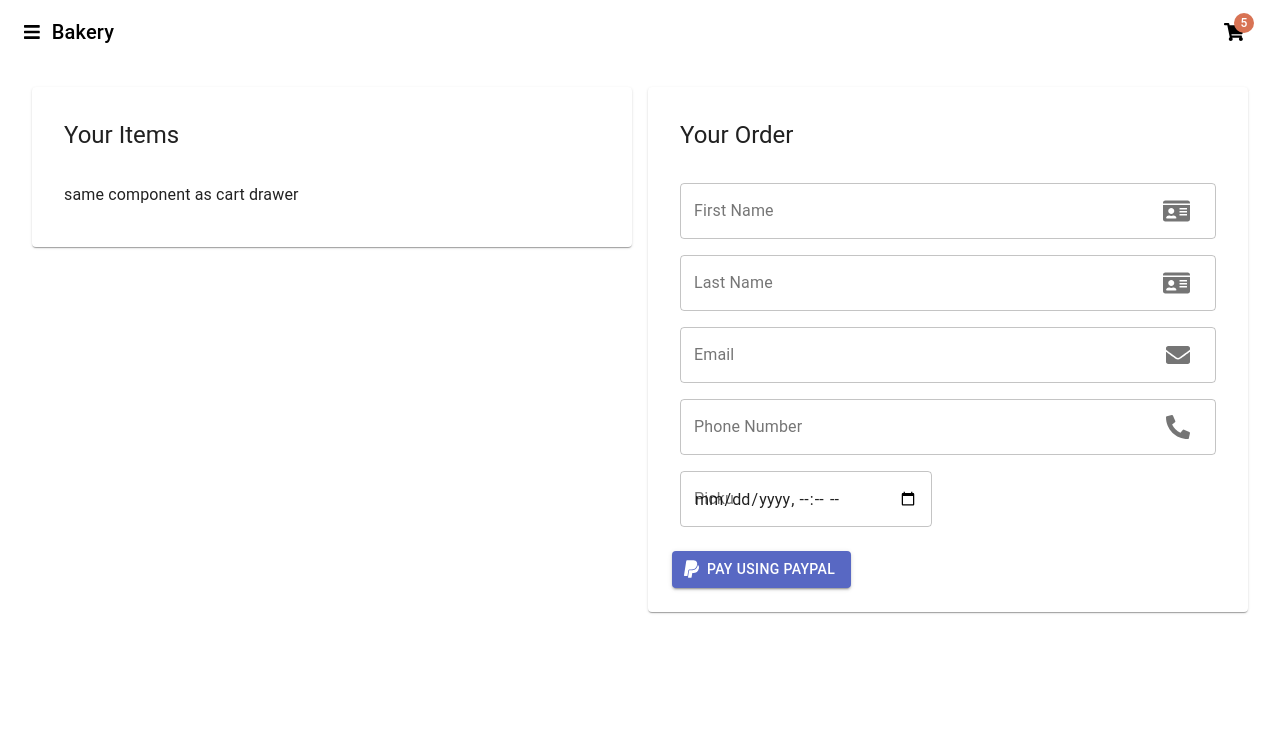
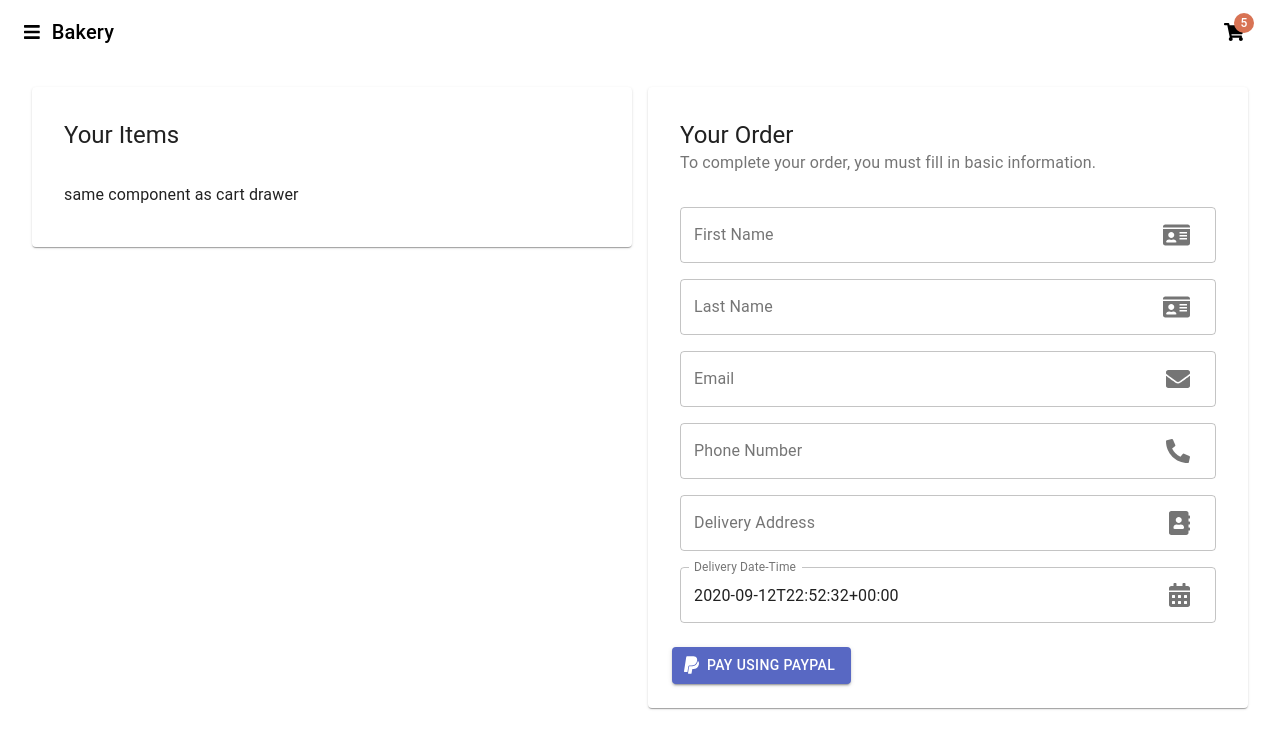
Before and after one commit to ex8/bakery, a React app in the folder packages/flower/: page /checkout in a window 1280 px wide. Shown: the top 748 px of the page. Built offline with nearby package versions, Linux system fonts and the light colour scheme.

Commit message:
date picker

```diff
--- a/packages/flower/package.json
+++ b/packages/flower/package.json
@@ -11,12 +11,15 @@
   "keywords": [],
   "author": "Matt Massoodi",
   "dependencies": {
+    "@date-io/dayjs": "^1.3.13",
     "@fortawesome/fontawesome-svg-core": "^1.2.30",
     "@fortawesome/free-brands-svg-icons": "^5.14.0",
     "@fortawesome/free-solid-svg-icons": "^5.14.0",
     "@fortawesome/react-fontawesome": "^0.1.11",
     "@material-ui/core": "^4.11.0",
     "@material-ui/lab": "^4.0.0-alpha.56",
+    "@material-ui/pickers": "^3.2.10",
+    "dayjs": "^1.8.36",
     "react": "^16.13.1",
     "react-dom": "^16.13.1",
     "react-redux": "^7.2.1",
--- a/packages/flower/src/App.tsx
+++ b/packages/flower/src/App.tsx
@@ -8,10 +8,13 @@ import { Provider } from 'react-redux'
 import store from './state/store'
 import Navigation from './components/Navigation'
 import Cart from './components/Cart'
+import { MuiPickersUtilsProvider } from '@material-ui/pickers'
+import DayjsUtils from '@date-io/dayjs'
 
 const App: React.FC = () => (
   <Provider store={store}>
     <MuiThemeProvider theme={theme}>
+      <MuiPickersUtilsProvider utils={DayjsUtils}>
         <BrowserRouter>
           <TopBar />
           <Navigation />
@@ -20,6 +23,7 @@ const App: React.FC = () => (
             <Router />
           </Container>
         </BrowserRouter>
+      </MuiPickersUtilsProvider>
     </MuiThemeProvider>
   </Provider>
 )
--- a/packages/flower/src/pages/Checkout.tsx
+++ b/packages/flower/src/pages/Checkout.tsx
@@ -3,7 +3,8 @@ import { makeStyles, Theme } from '@material-ui/core/styles'
 import { Button, Card, CardActions, CardContent, CardHeader, Grid, IconButton, TextField, Typography } from '@material-ui/core'
 import { FontAwesomeIcon } from '@fortawesome/react-fontawesome'
 import { faPaypal } from '@fortawesome/free-brands-svg-icons'
-import { faEnvelope, faIdCard, faPhoneAlt } from '@fortawesome/free-solid-svg-icons'
+import { faAddressBook, faCalendarAlt, faEnvelope, faIdCard, faPhoneAlt } from '@fortawesome/free-solid-svg-icons'
+import { DateTimePicker } from '@material-ui/pickers'
 
 const useStyles = makeStyles((theme: Theme) => ({
   container: {
@@ -31,7 +32,10 @@ const Checkout: React.FC = () => {
         </Grid>
         <Grid item xs={12} sm={6}>
           <Card className={card}>
-            <CardHeader title='Your Order' />
+            <CardHeader
+              title='Your Order'
+              subheader='To complete your order, you must fill in basic information.'
+            />
             <CardContent>
               <Grid container spacing={2}>
                 <Grid item xs={12}>
@@ -93,9 +97,32 @@ const Checkout: React.FC = () => {
                 <Grid item xs={12}>
                   <TextField
                     variant='outlined'
-                    label="Picku"
-                    type="datetime-local"
-                    defaultValue={new Date(Date.now()).toUTCString()}
+                    label='Delivery Address'
+                    InputProps={{
+                      endAdornment: (
+                        <IconButton>
+                          <FontAwesomeIcon icon={faAddressBook} />
+                        </IconButton>
+                      )
+                    }}
+                    fullWidth
+                  />
+                </Grid>
+                <Grid item xs={12}>
+                  <DateTimePicker
+                    label='Delivery Date-Time'
+                    value={new Date()}
+                    onChange={() => console.log('f')}
+                    inputVariant='outlined'
+                    variant='inline'
+                    fullWidth
+                    InputProps={{
+                      endAdornment: (
+                        <IconButton>
+                          <FontAwesomeIcon icon={faCalendarAlt} />
+                        </IconButton>
+                      )
+                    }}
                   />
                 </Grid>
               </Grid>
```
Also changed, not shown: 1 other file (tests, documents, lock files or other folders). Lines whose indentation alone changed are shown as unchanged.
